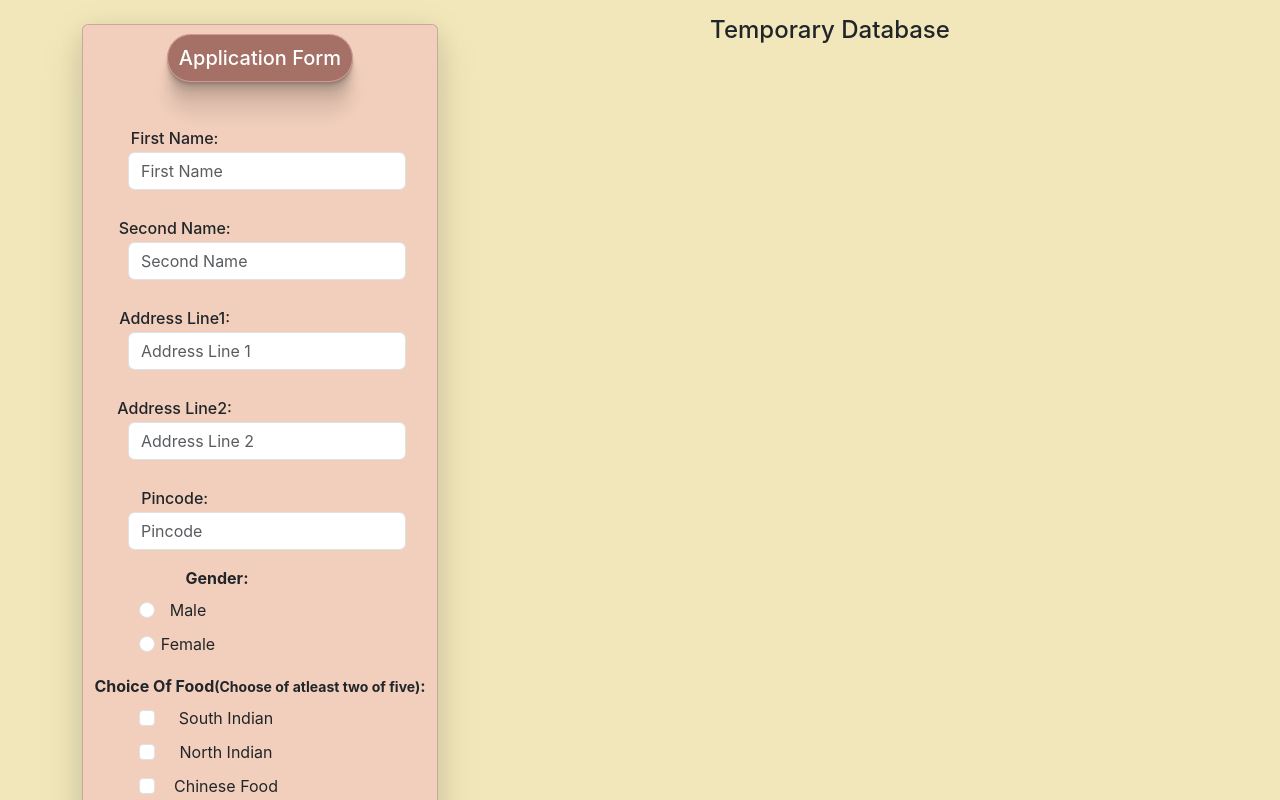
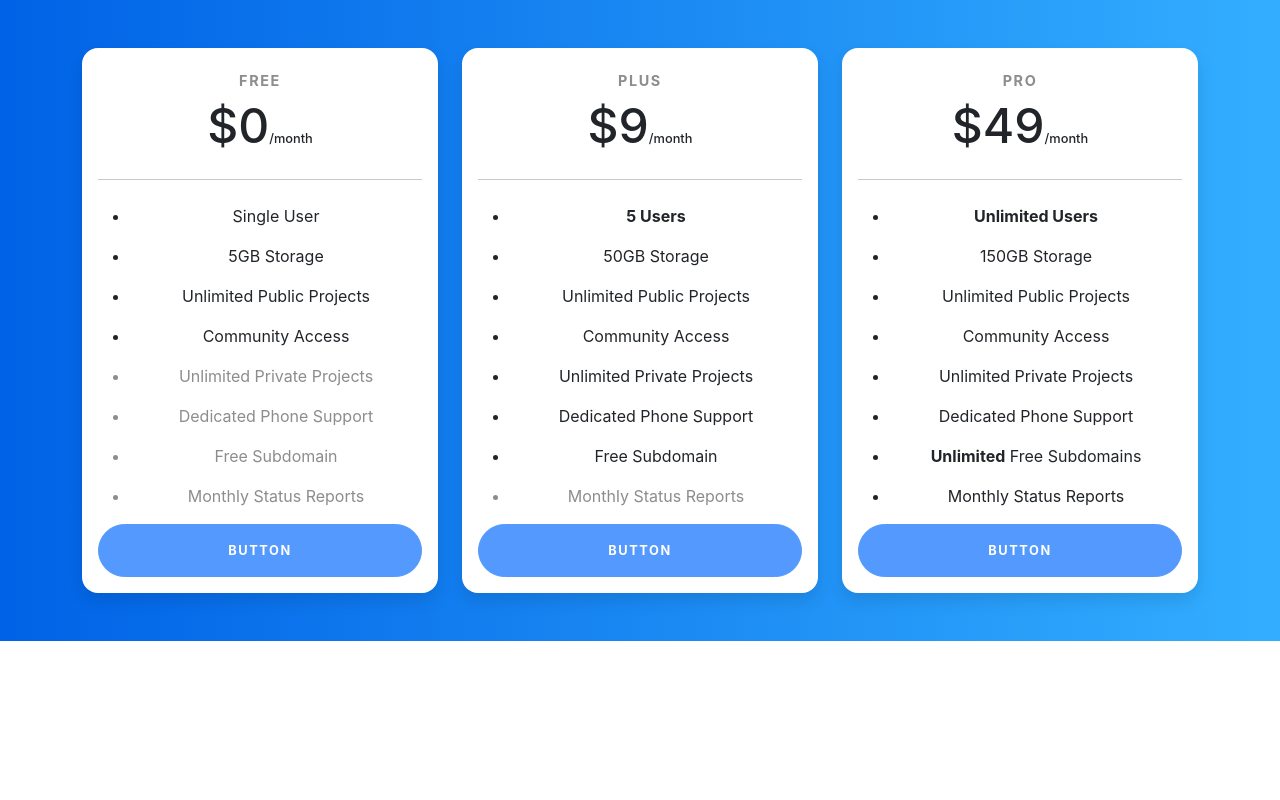
Before and after one commit to SundarFullStack/ToDoAppNew, a React (Create React App) app: page / in a window 1280 px wide. Shown: the top 800 px of the page. Built offline with nearby package versions, Linux system fonts and the light colour scheme.

Commit message:
last commit

```diff
--- a/src/App.js
+++ b/src/App.js
@@ -1,16 +1,16 @@
 import logo from './logo.svg';
 import './App.css';
 import Pricecard from './components/Pricecard/Pricecard';
-import ReactForm from './components/ReactForm/ReactForm';
+
 
 function App() {
   return (
     <div className="App">
 
-{/*
-      <Pricecard/> */}
 
-      <ReactForm/>
+      <Pricecard/>
+
+      {/* <ReactForm/> */}
 
 
     </div>
--- a/src/index.css
+++ b/src/index.css
@@ -95,7 +95,7 @@ section.pricing {
 }
 
 /* Application Form */
-
+/*
 body{
 
   background-color: #f1e7bafc;
@@ -169,4 +169,4 @@ button{
     margin:4px;
     margin-top: 25px;
     margin-bottom:20px;
-}
+} */
```
